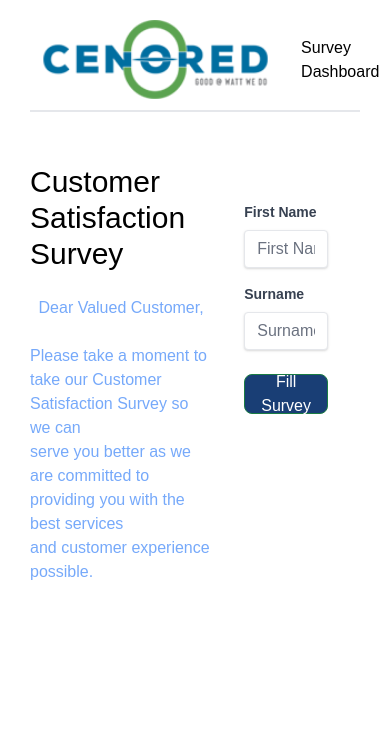
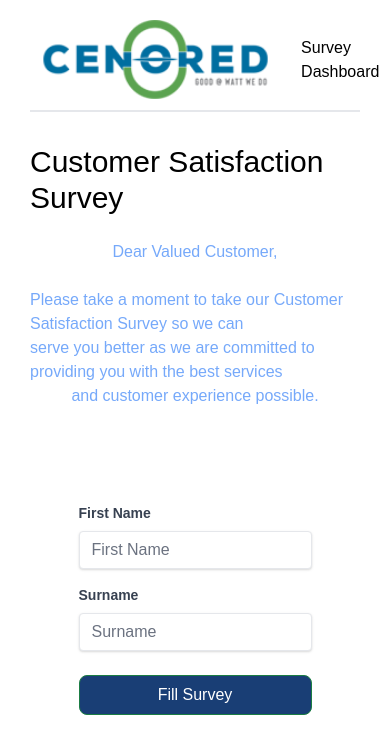
Before and after one commit to Sergio-Jim/cenored_fe, a Vue app: page / in a window 390 px wide. Shown: the top 754 px of the page. Built offline with nearby package versions, Linux system fonts and the light colour scheme; a web font is replaced by a local one; what @vue/apollo-option, apollo-upload-client, vue-final-modal, vue-loaders would draw is missing.

Commit message:
mobile responsive changes

```diff
--- a/src/pages/register.vue
+++ b/src/pages/register.vue
@@ -21,7 +21,8 @@
       >
     </div>
     <div
-      style="display: flex; flex-direction: row; height: 100%; margin-top: 20px"
+
+      class="w-full flex flex-col space-y-4 md:flex-row md:space-x-4 md:space-y-0"
     >
       <div
         style="
@@ -34,7 +35,7 @@
       >
         <div
           style="
-            margin-top: 15px;
+          margin-top: 15px;
             display: flex;
             flex-direction: column;
             justify-content: center;
@@ -56,7 +57,7 @@
           <p class="text-blue-400">and customer experience possible.</p>
         </div>
       </div>
-      <div style="width: 45%">
+      <div   class="md:w-1/2 sm:w-full">
         <div
           style="
             display: flex;
@@ -67,7 +68,7 @@
         >
           <div style="margin-top: 15px; display: flex; justify-content: center">
             <div>
-              <form class="rounded px-8 pt-6 pb-8 mb-4" style="min-width: 30vw">
+              <form class="rounded px-8 pt-6 pb-8 mb-4  " style="min-width: 30vw">
                 <br />
                 <div class="mb-4">
                   <label
--- a/src/pages/survey.vue
+++ b/src/pages/survey.vue
@@ -6,8 +6,9 @@
       height: 100%;
       width: 100%;
       overflow-y: scroll;
-      padding: 20px 20%;
+
     "
+    class="md:pl-72 md:pr-72 md:pt-5 md:pb-2 sm:p-0 "
   >
     <div>
       <img
```
